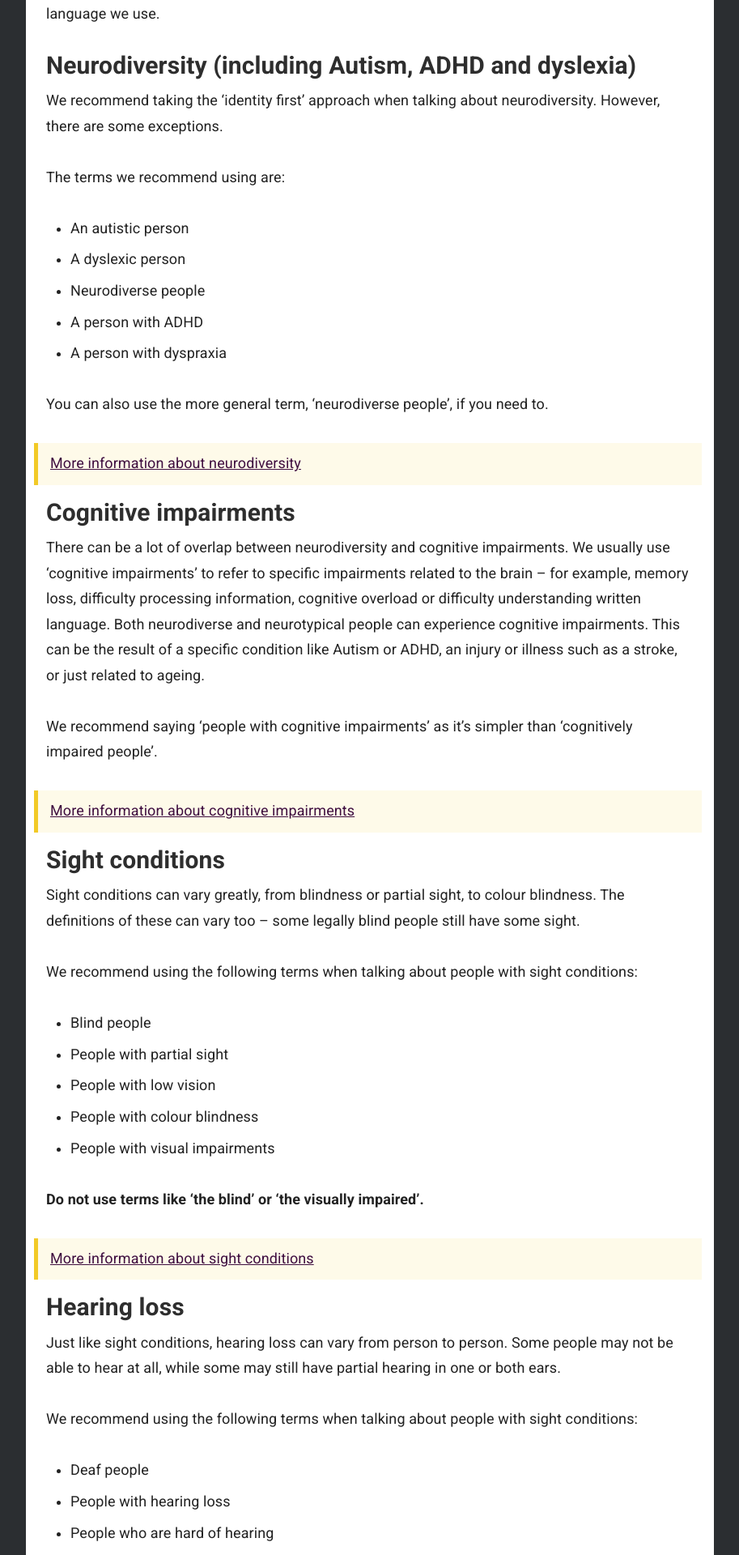
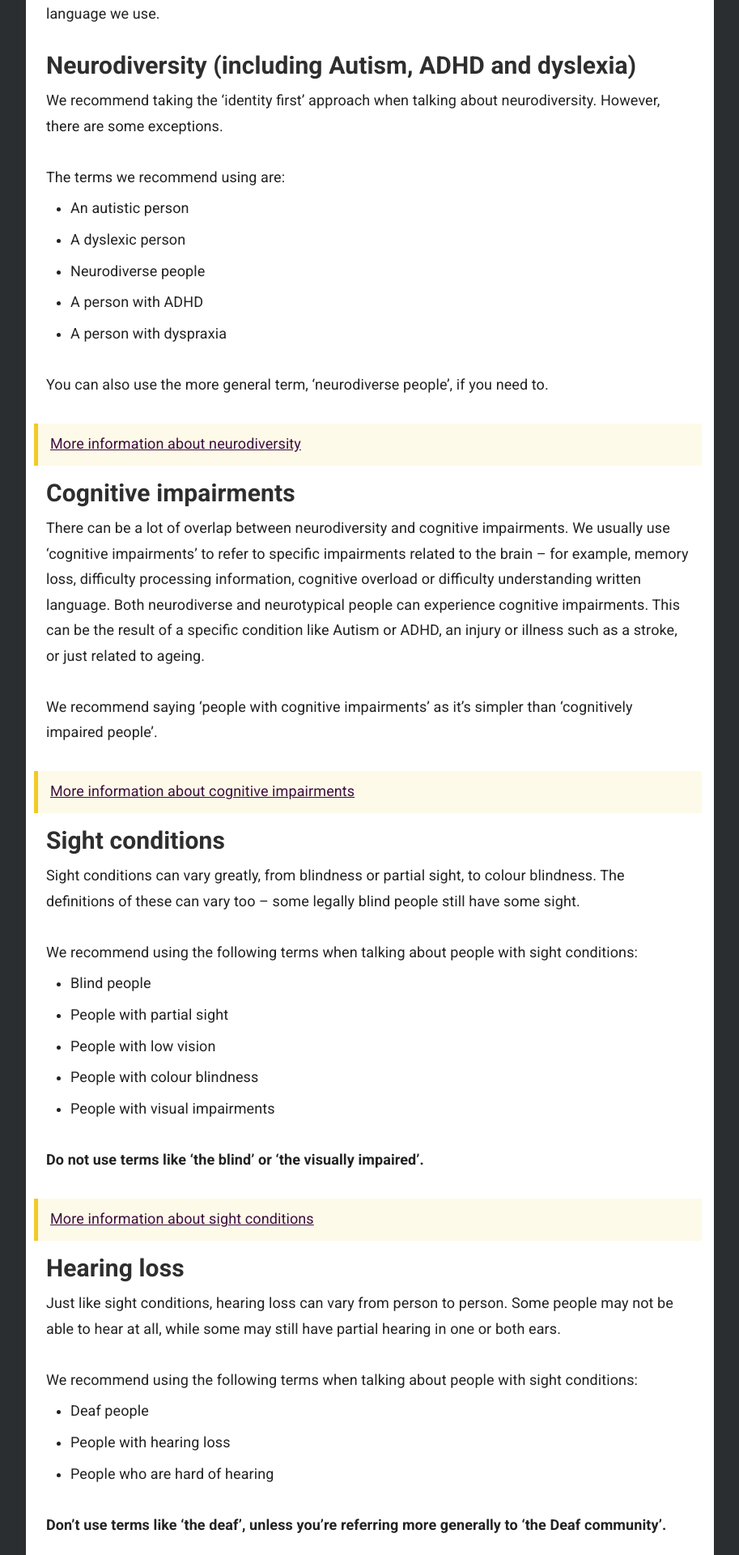
Before and after one commit to numbat70/inclusion2021, a Jekyll site: the page built from _docs/accessibility/language.md, in a window 1280 px wide. Shown: the part 1877-3797 px from the top of the page at 81% size, without its empty margins (333-1246 px from the left). Built offline with Jekyll 4.4.1, drawn with Linux system fonts in a browser that asks for light colours.

Commit message:
fix typo

```diff
--- a/_docs/accessibility/language.md
+++ b/_docs/accessibility/language.md
@@ -12,7 +12,7 @@ order: 3
   It’s usually best to just ask the person you’re speaking to how they’d prefer you to refer to their disability or accessibility needs. But it's not always possible when addressing a wider audience.
  </p>
 <p>
-<p style="margin=bottom: 0">Here are some general best practice guidelines: </p>
+<p style="margin-bottom: 0">Here are some general best practice guidelines: </p>
 </p>
  <ul>
 <li>Avoid using terms like ‘disabled’ or ‘disabilities’ too generally – are you really referring to all people with any disability, or do you specifically mean wheelchair users, people with vision impairments, people with hearing loss or another more specific disability</li>
@@ -52,7 +52,7 @@ There is a [more general section about advice for specific needs](/inclusion/acc
 
 We recommend taking the 'identity first’ approach when talking about neurodiversity. However, there are some exceptions.
 
-<p style="margin=bottom: 0">The terms we recommend using are:</p>
+<p style="margin-bottom: 0">The terms we recommend using are:</p>
 - An autistic person
 - A dyslexic person
 - Neurodiverse people
@@ -75,7 +75,7 @@ We recommend saying ‘people with cognitive impairments’ as it’s simpler th
 ### Sight conditions
 
 Sight conditions can vary greatly, from blindness or partial sight, to colour blindness. The definitions of these can vary too – some legally blind people still have some sight.
-<p style="margin=bottom: 0">We recommend using the following terms when talking about people with sight conditions: </p>
+<p style="margin-bottom: 0">We recommend using the following terms when talking about people with sight conditions: </p>
 - Blind people
 - People with partial sight
 - People with low vision
@@ -89,7 +89,7 @@ Sight conditions can vary greatly, from blindness or partial sight, to colour bl
 ### Hearing loss
 
 Just like sight conditions, hearing loss can vary from person to person. Some people may not be able to hear at all, while some may still have partial hearing in one or both ears.
-<p style="margin=bottom: 0">We recommend using the following terms when talking about people with sight conditions:</p>
+<p style="margin-bottom: 0">We recommend using the following terms when talking about people with sight conditions:</p>
 - Deaf people
 - People with hearing loss
 - People who are hard of hearing
@@ -102,7 +102,7 @@ Just like sight conditions, hearing loss can vary from person to person. Some pe
 ### Physical or motor disabilities
 
 This includes a range of disabilities and accessibility needs.
-<p style="margin=bottom: 0">We recommend using the following terms for people with physical or motor disabilities: </p>
+<p style="margin-bottom: 0">We recommend using the following terms for people with physical or motor disabilities: </p>
 - Someone with a physical disability
 - People with motor disabilities
 - Wheelchair users
@@ -121,7 +121,7 @@ GOV.UK has a useful [list of words to use and words to avoid when talking about
 
 If you’re looking for guidance around a specific disability, look for a local or national organisation that can help. The way they talk about disabilities on their own websites gives a good idea of what the best practise may be.
 
-<p style="margin=bottom: 0">Here is a list of sites that may be useful:</p>
+<p style="margin-bottom: 0">Here is a list of sites that may be useful:</p>
 - [Royal National Institute of Blind People](https://www.rnib.org.uk/)
 - [Visibility Scotland](https://visibilityscotland.org.uk/)
 - [Sight Scotland](https://sightscotland.org.uk/)
```
Also changed, not shown: _docs/accessibility/disability-positive.md (+1 -1 lines), _docs/accessibility/document.md (+3 -3 lines), _docs/accessibility/social-media.md (+2 -2 lines), index.md (+2 -2 lines).
